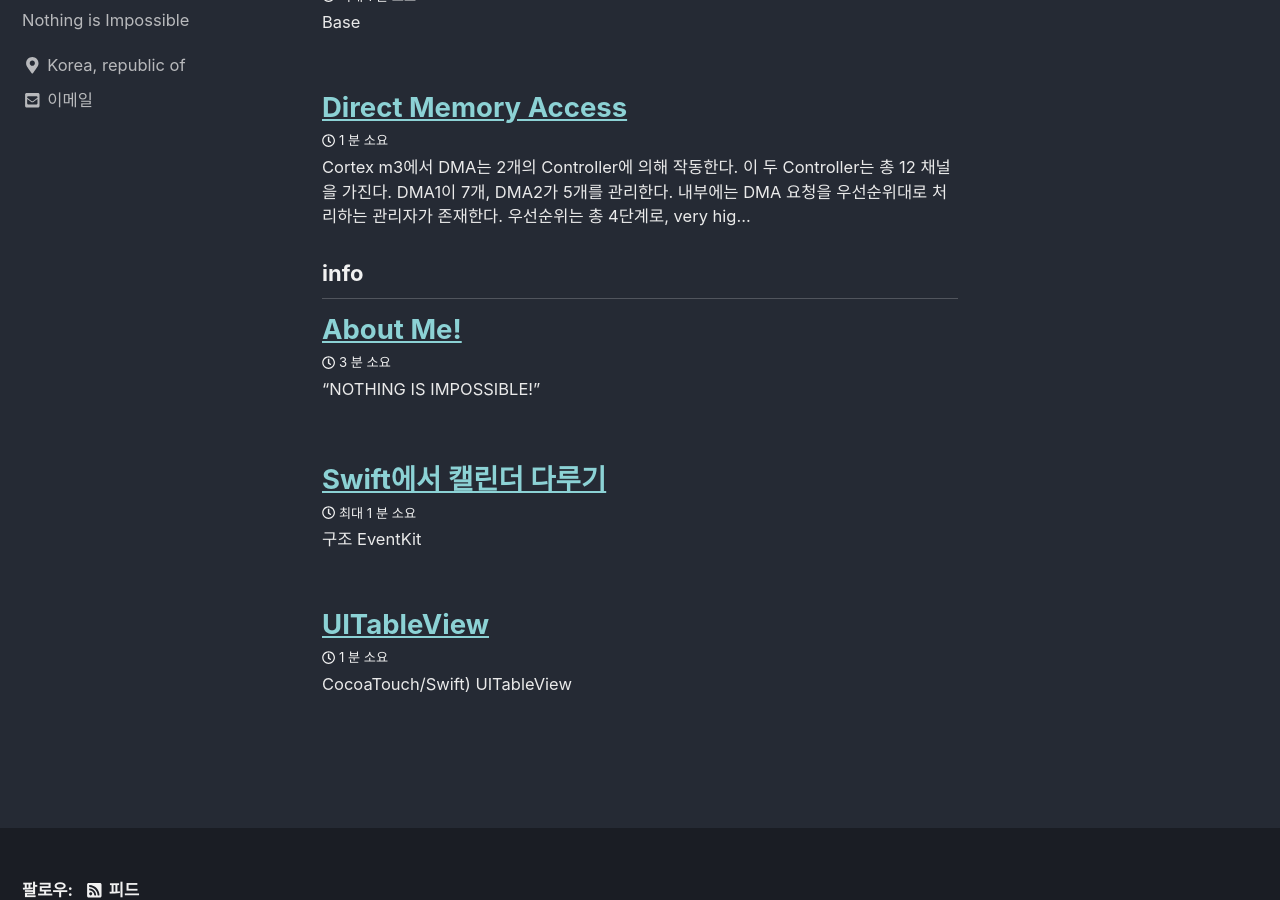
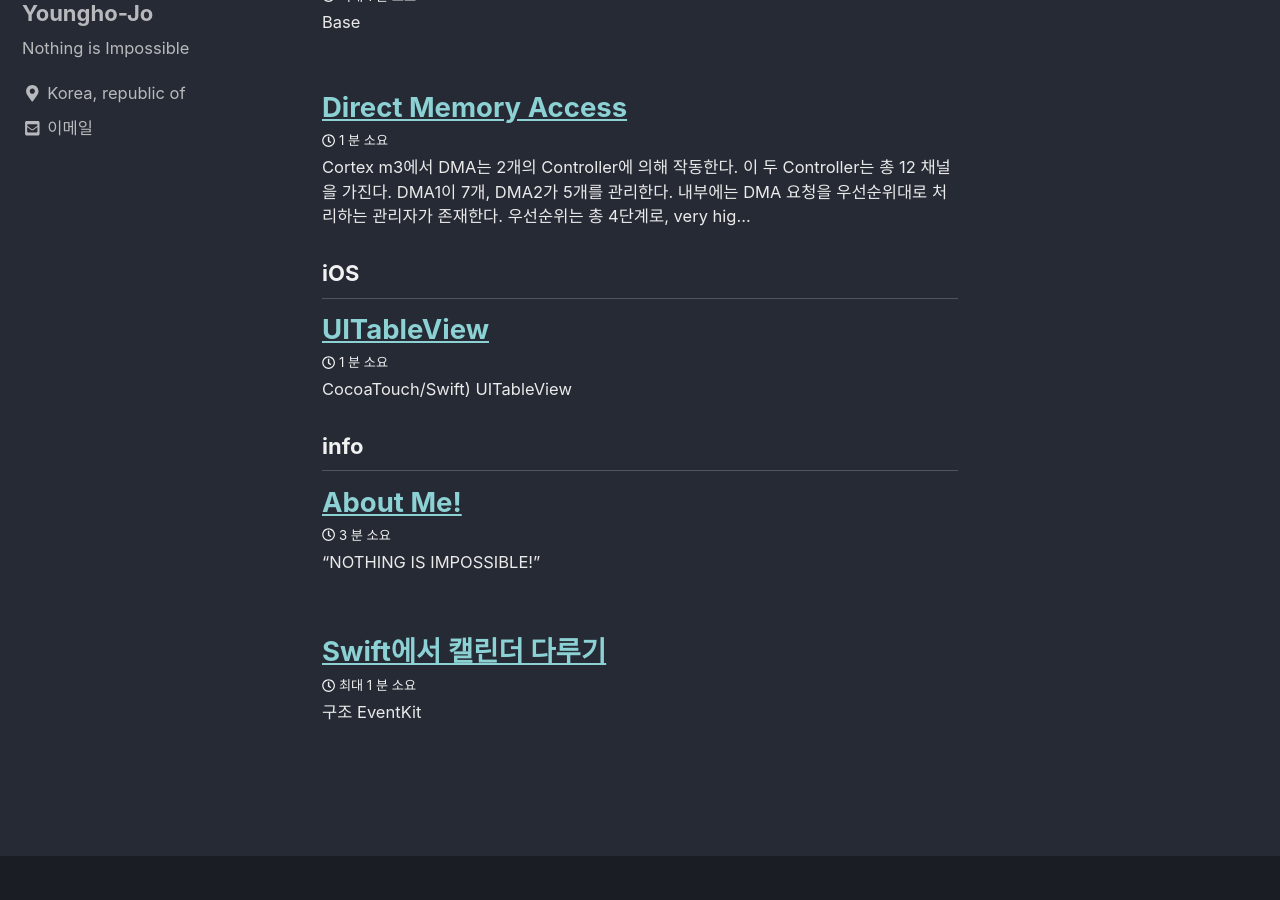
Before and after one commit to YoungHo-Jo/youngho-jo.github.com, a Jekyll site: the page built from _pages/category-archive.html, in a window 1280 px wide and 900 px high, scrolled down 978 px. Built offline with Jekyll 4.4.1, drawn with Linux system fonts in a browser that asks for light colours; cached includes are drawn as plain includes.

Commit message:
Update 2017-02-02-uitableview.md

```diff
--- a/_posts/2017-02-02-uitableview.md
+++ b/_posts/2017-02-02-uitableview.md
@@ -14,9 +14,10 @@
 summaryfeed: false
 title: UITableView
 description: UITableView 생성 및 활용하기
-category: info
+category: iOS
 tags:
   - Swift
+toc: true
 ---
 ## CocoaTouch/Swift) UITableView
 
```
